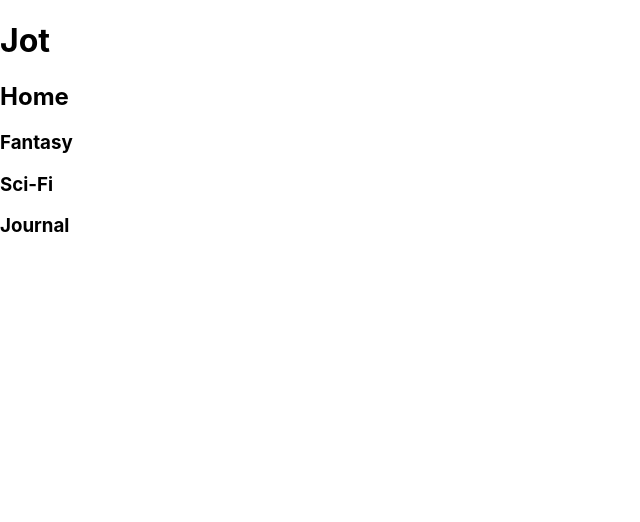
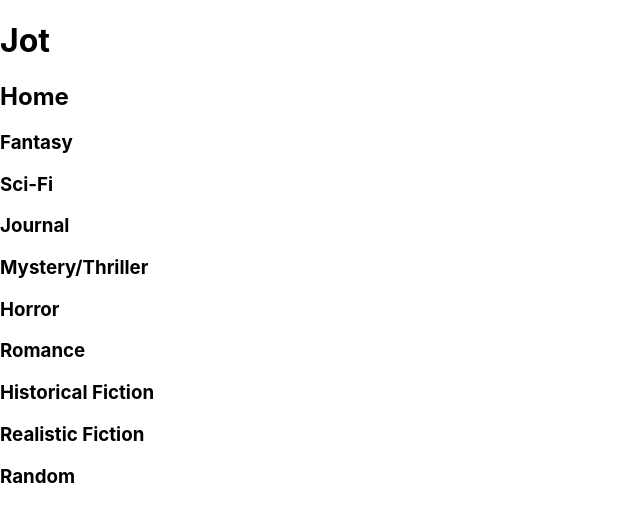
Before and after one commit to T-Miller94/react-fullstack-project-jot, a React (Create React App) app: page / in a window 1280 px wide. Shown: the top 522 px of the page, without its empty margins (0-640 px from the left). Built offline with nearby package versions, Linux system fonts and the light colour scheme.

Commit message:
genre list done; on to styling

```diff
--- a/src/App.js
+++ b/src/App.js
@@ -8,7 +8,10 @@ export default class App extends React.Component{
   constructor(props) {
     super(props)
     this.state = {
-      genres: ['Fantasy', 'Sci-Fi','Journal'],
+      genres: [
+        'Fantasy', 'Sci-Fi','Journal',
+        'Mystery/Thriller', 'Horror', 'Romance',
+        'Historical Fiction', 'Realistic Fiction', 'Random'],
       currentThread: null,
       url: 'http://localhost:3333/posts'
     }
--- a/src/components/Thread.js
+++ b/src/components/Thread.js
@@ -79,7 +79,5 @@ componentDidMount() {
 }
 
 //todo:
-//  build delete functionality PASS NULL INTO SETPOST
-//  expand genre list
 //  style app
-// deploy
+//  deploy
```
